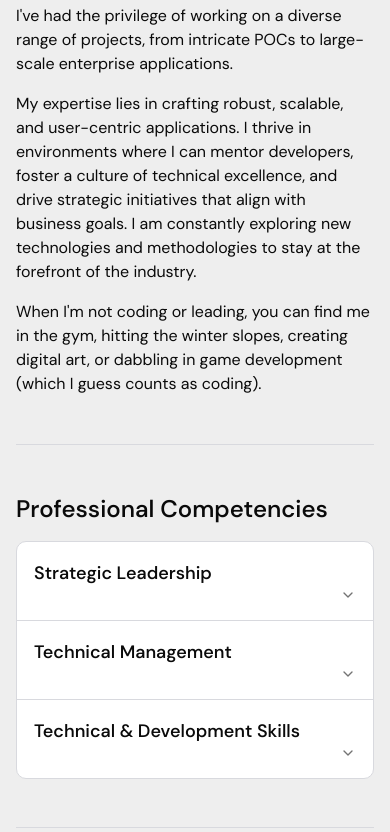
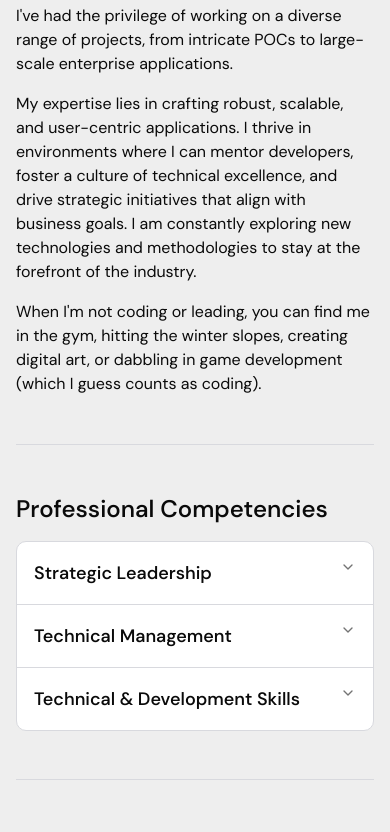
Before and after one commit to ccioanca/Blueprints, a React (Vite) app: page / in a window 390 px wide. Shown: the part 1156-1988 px from the top of the page. Built offline with nearby package versions, Linux system fonts and the light colour scheme.

Commit message:
Some more UI updates

```diff
--- a/src/components/Competencies.tsx
+++ b/src/components/Competencies.tsx
@@ -85,7 +85,7 @@ const Competencies = () => {
       <Accordion type="single" collapsible={true} className="rounded-lg border bg-card">
         {items.map((item) => (
           <AccordionItem key={item.value} value={item.value} className="border-b px-4 last:border-b-0">
-            <AccordionTrigger className="cursor-pointer text-lg flex-col md:flex-row">
+            <AccordionTrigger className="cursor-pointer text-lg">
               <div className="mr-3">
                 {item.trigger}
               </div>
--- a/src/components/Hero.tsx
+++ b/src/components/Hero.tsx
@@ -1,12 +1,12 @@
 import { Button } from '@/components/ui/button';
-import Typewriter from '@/components/typewriter';
+import Typewriter from '@/components/Typewriter';
+import { CircleChevronDownIcon } from 'lucide-react';
 
 const Hero = () => {
   return (
     <section
       id="hero"
-      className="h-screen flex items-center justify-center "
-    >
+      className="h-screen flex relative items-center justify-center ">
       <div className="relative z-10 text-center px-4">
         <h1 className="mb-4 tracking-wide text-shadow-lg text-shadow-primary/20 dark:text-shadow-sm">
           Hi, I'm <span className="text-primary dark:primary">Cristian</span>
@@ -43,6 +43,7 @@ const Hero = () => {
         </div>
 
       </div>
+      {/* <CircleChevronDownIcon className="size-10 text-primary/30 dark:text-primary/15 absolute bottom-8 animate-soft-bounce" /> */}
     </section>
   );
 };
--- a/src/components/ui/accordion.tsx
+++ b/src/components/ui/accordion.tsx
@@ -40,7 +40,7 @@ function AccordionTrigger({
       <AccordionPrimitive.Trigger
         data-slot="accordion-trigger"
         className={cn(
-          "focus-visible:ring-ring/50 focus-visible:border-ring focus-visible:after:border-ring **:data-[slot=accordion-trigger-icon]:text-muted-foreground rounded-md py-4 text-left text-sm font-medium hover:underline focus-visible:ring-3 **:data-[slot=accordion-trigger-icon]:ml-auto **:data-[slot=accordion-trigger-icon]:size-4 group/accordion-trigger relative flex flex-1 items-start justify-between border border-transparent transition-all outline-none disabled:pointer-events-none disabled:opacity-50",
+          "focus-visible:ring-ring/50 focus-visible:border-ring focus-visible:after:border-ring **:data-[slot=accordion-trigger-icon]:text-muted-foreground rounded-md py-4 text-left font-medium hover:underline focus-visible:ring-3 **:data-[slot=accordion-trigger-icon]:ml-auto **:data-[slot=accordion-trigger-icon]:size-4 group/accordion-trigger relative flex flex-1 items-start justify-between border border-transparent transition-all outline-none disabled:pointer-events-none disabled:opacity-50",
           className
         )}
         {...props}
@@ -61,7 +61,7 @@ function AccordionContent({
   return (
     <AccordionPrimitive.Content
       data-slot="accordion-content"
-      className="data-open:animate-accordion-down data-closed:animate-accordion-up text-sm overflow-hidden"
+      className="data-open:animate-accordion-down data-closed:animate-accordion-up overflow-hidden"
       {...props}
     >
       <div
--- a/src/styles/index.css
+++ b/src/styles/index.css
@@ -73,6 +73,22 @@
     --shadow-lg: var(--shadow-lg);
     --shadow-xl: var(--shadow-xl);
     --shadow-2xl: var(--shadow-2xl);
+
+    --animate-soft-bounce: soft-bounce 2s ease-in-out infinite;
+
+    @keyframes soft-bounce {
+
+        0%,
+        100% {
+            transform: translateY(-25%);
+            animation-timing-function: cubic-bezier(.42, 0, .57, 1);
+        }
+
+        50% {
+            transform: none;
+            animation-timing-function: cubic-bezier(.42, 0, .57, 1);
+        }
+    }
 }
 
 @layer base {
```
